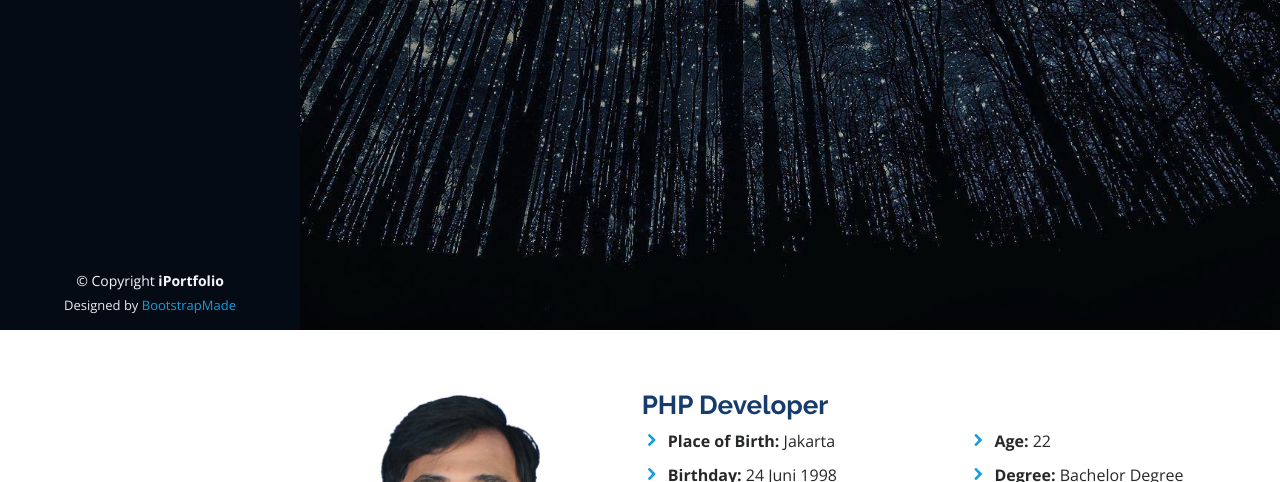
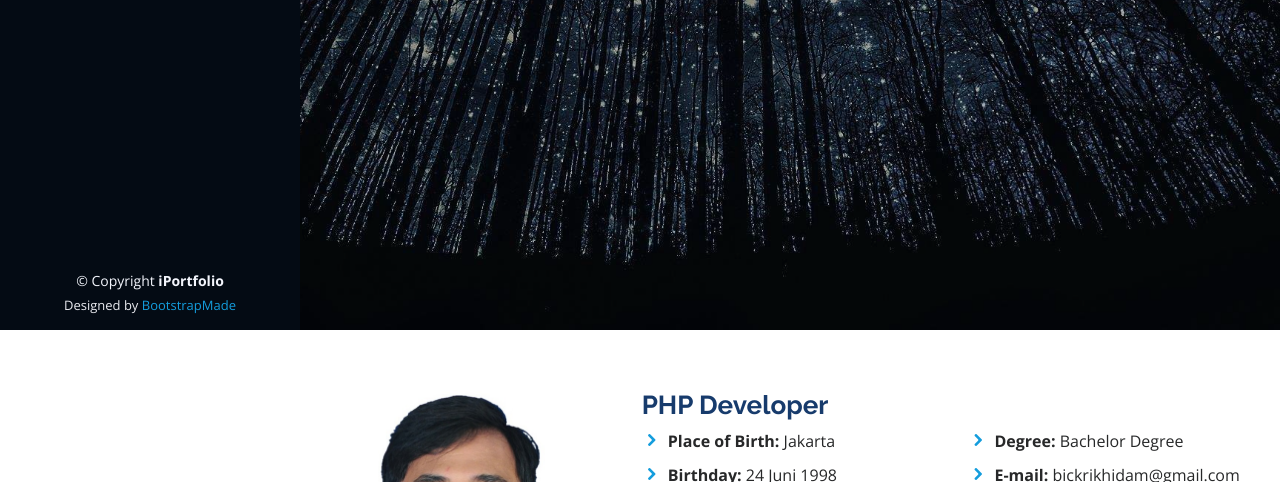
Before and after one commit to poseidon98/CV-web-personal, a plain HTML site: page index.html in a window 1280 px wide. Shown: the part 470-952 px from the top of the page. Drawn offline with nearby package versions, Linux system fonts and the light colour scheme.

Commit message:
remove age

```diff
--- a/index.html
+++ b/index.html
@@ -100,7 +100,6 @@
               </div>
               <div class="col-lg-6">
                 <ul>
-                  <li><i class="icofont-rounded-right"></i> <strong>Age:</strong> 22</li>
                   <li><i class="icofont-rounded-right"></i> <strong>Degree:</strong> Bachelor Degree</li>
                   <li><i class="icofont-rounded-right"></i> <strong>E-mail:</strong> bickrikhidam@gmail.com</li>
                 </ul>
```
